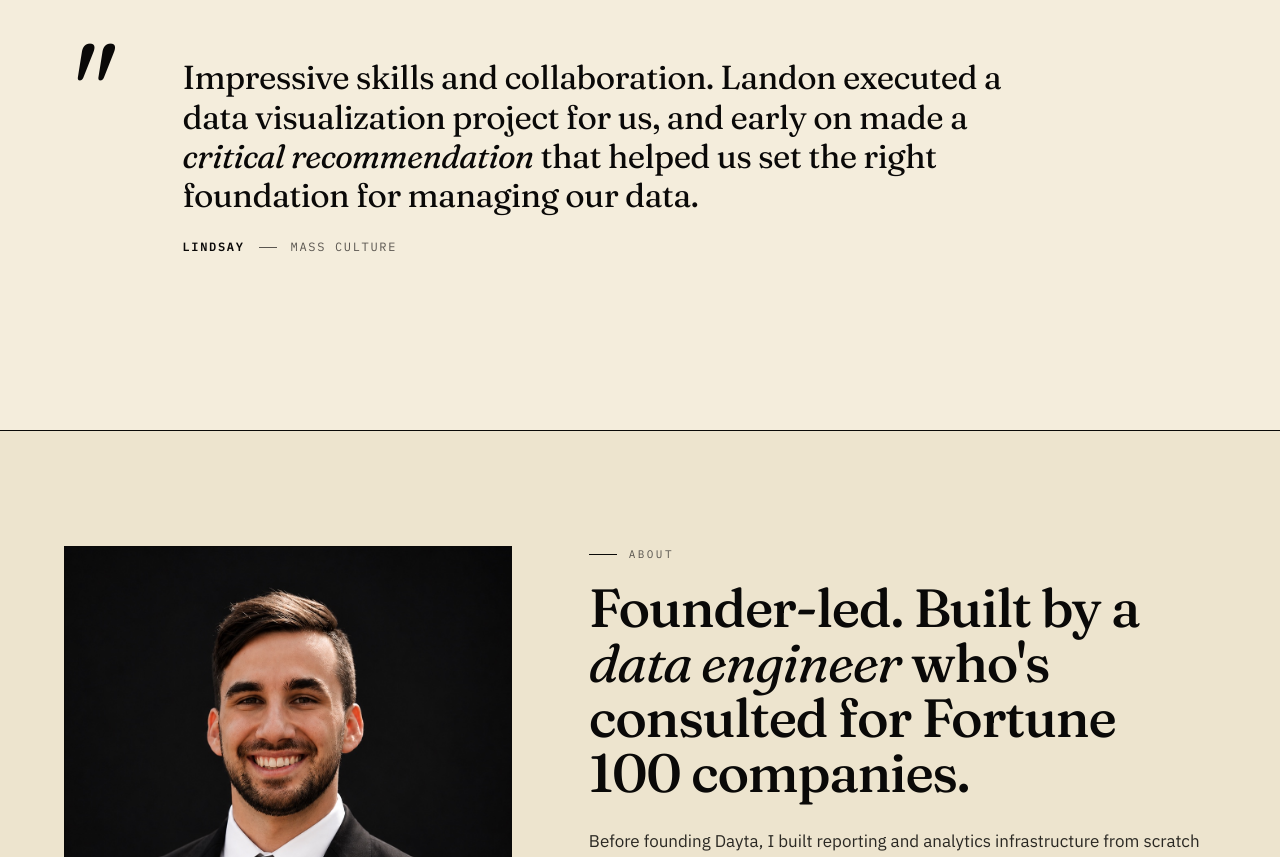
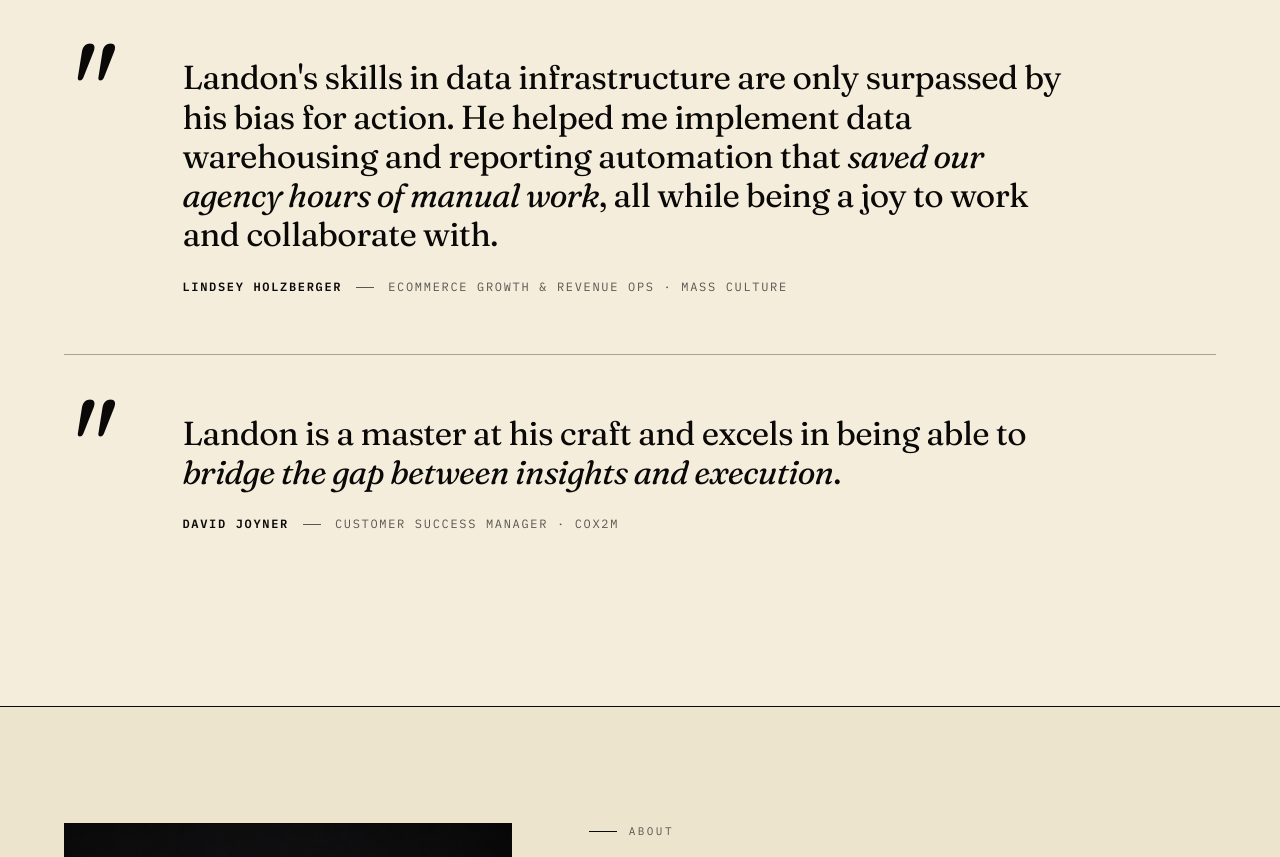
Before and after one commit to landoncolvig/dayta-site, a plain HTML site: page index.html in a window 1280 px wide. Shown: the part 6140-6997 px from the top of the page. Drawn offline with Linux system fonts and the light colour scheme.

Commit message:
Testimonials: fix Lindsey Holzberger spelling + role, swap in her LinkedIn quote, add David Joyner (Cox2M)
Co-Authored-By: Claude Opus 4.7 <noreply@anthropic.com>

```diff
--- a/index.html
+++ b/index.html
@@ -1406,12 +1406,26 @@ html.js .reveal.in{opacity:1;transform:translateY(0)}
       <div class="mark">"</div>
       <div>
         <blockquote>
-          Impressive skills and collaboration. Landon executed a data visualization project for us, and early on made a <em>critical recommendation</em> that helped us set the right foundation for managing our data.
+          Landon's skills in data infrastructure are only surpassed by his bias for action. He helped me implement data warehousing and reporting automation that <em>saved our agency hours of manual work</em>, all while being a joy to work and collaborate with.
         </blockquote>
         <div class="quote-attr">
-          <span class="name">Lindsay</span>
+          <span class="name">Lindsey Holzberger</span>
           <span class="div"></span>
-          <span>Mass Culture</span>
+          <span>eCommerce Growth &amp; Revenue Ops · Mass Culture</span>
+        </div>
+      </div>
+    </div>
+
+    <div class="quote reveal d2">
+      <div class="mark">"</div>
+      <div>
+        <blockquote>
+          Landon is a master at his craft and excels in being able to <em>bridge the gap between insights and execution</em>.
+        </blockquote>
+        <div class="quote-attr">
+          <span class="name">David Joyner</span>
+          <span class="div"></span>
+          <span>Customer Success Manager · Cox2M</span>
         </div>
       </div>
     </div>
```
